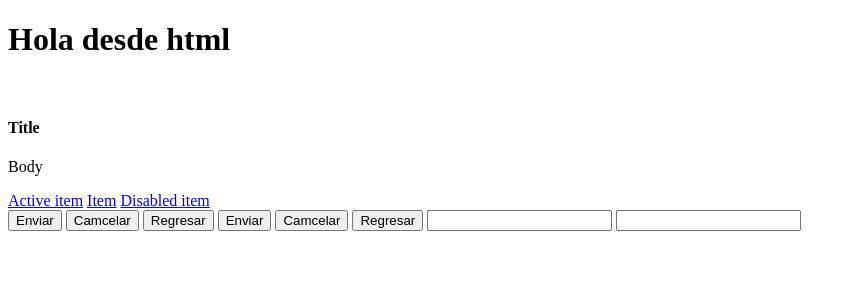
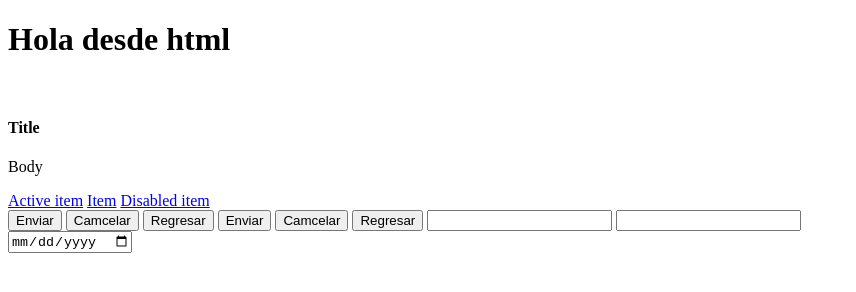
Before and after one commit to ramonpg15/Curso-Git, a plain HTML site: page index.html in a window 1280 px wide. Shown: the whole page, without its empty margins (0-856 px from the left). Drawn offline with Linux system fonts and the light colour scheme.

Commit message:
it was added a form

```diff
--- a/index.html
+++ b/index.html
@@ -31,6 +31,9 @@
 
     <input type="number" name="name" id="name">
     <input type="number" name="lastname" id="lastname">
+    <form>
+        <input type="date" name="date" id="date">
+    </form>
 </body>
 
 </html>
```
